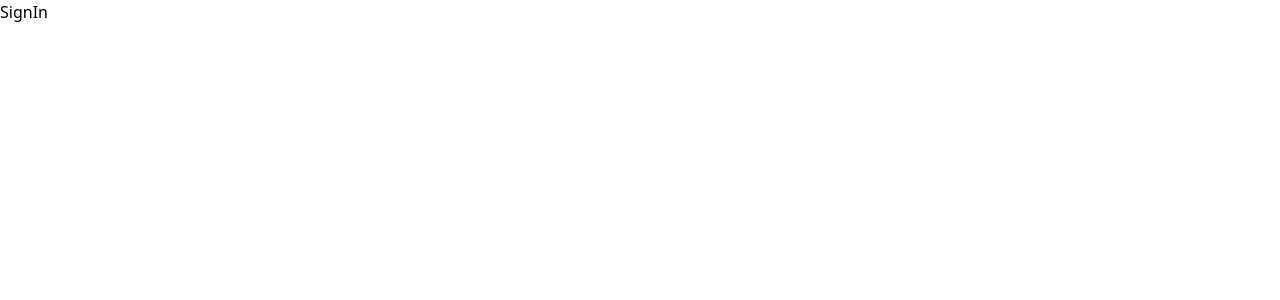
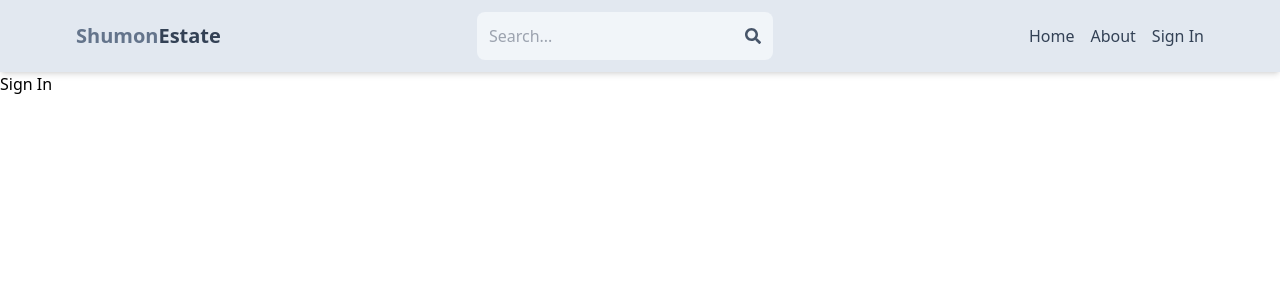
Before and after one commit to codewithshumon/mern-real-estate, a React (Vite) app in the folder client/: page /sign-in in a window 1280 px wide. Shown: the top 300 px of the page. Built offline with nearby package versions, Linux system fonts and the light colour scheme.

Commit message:
Created Header Component

```diff
--- a/client/package.json
+++ b/client/package.json
@@ -12,6 +12,7 @@
   "dependencies": {
     "react": "^18.2.0",
     "react-dom": "^18.2.0",
+    "react-icons": "^4.11.0",
     "react-router-dom": "^6.16.0"
   },
   "devDependencies": {
--- a/client/src/App.jsx
+++ b/client/src/App.jsx
@@ -5,10 +5,12 @@
 import SignUp from "./pages/SignUp";
 import About from "./pages/About";
 import Profile from "./pages/Profile";
+import Header from "./assets/components/Header";
 
 export default function App() {
   return (
     <BrowserRouter>
+      <Header />
       <Routes>
         <Route path="/" element={<Home />} />
         <Route path="/sign-in" element={<SignIn />} />
--- /dev/null
+++ b/client/src/assets/components/Header.jsx
@@ -0,0 +1,41 @@
+import { FaSearch } from "react-icons/fa";
+import { Link } from "react-router-dom";
+
+export default function Header() {
+  return (
+    <header className="bg-slate-200 shadow-md">
+      <div className="flex justify-between items-center max-w-6xl mx-auto p-3">
+        <Link to="/">
+          <h1 className="font-bold text-sm sm:text-xl flex flex-wrap">
+            <span className="text-slate-500">Shumon</span>
+            <span className="text-slate-700">Estate</span>
+          </h1>
+        </Link>
+
+        <form className="bg-slate-100 p-3 rounded-lg flex items-center">
+          <input
+            type="text"
+            placeholder="Search..."
+            className="bg-transparent focus:outline-none w-24 sm:w-64"
+          />
+          <FaSearch className="text-slate-600" />
+        </form>
+        <ul className="flex gap-4">
+          <Link to="/">
+            <li className="hidden sm:inline text-slate-700 hover:underline">
+              Home
+            </li>
+          </Link>
+          <Link to="/about">
+            <li className="hidden sm:inline text-slate-700 hover:underline">
+              About
+            </li>
+          </Link>
+          <Link to="/sign-in">
+            <li className="text-slate-700 hover:underline">Sign In</li>
+          </Link>
+        </ul>
+      </div>
+    </header>
+  );
+}
--- a/client/src/pages/SignIn.jsx
+++ b/client/src/pages/SignIn.jsx
@@ -2,5 +2,5 @@
 import React from "react";
 
 export default function SignIn() {
-  return <div>SignIn</div>;
+  return <div>Sign In</div>;
 }
```
Also changed, not shown: 1 other file (tests, documents, lock files or other folders).
